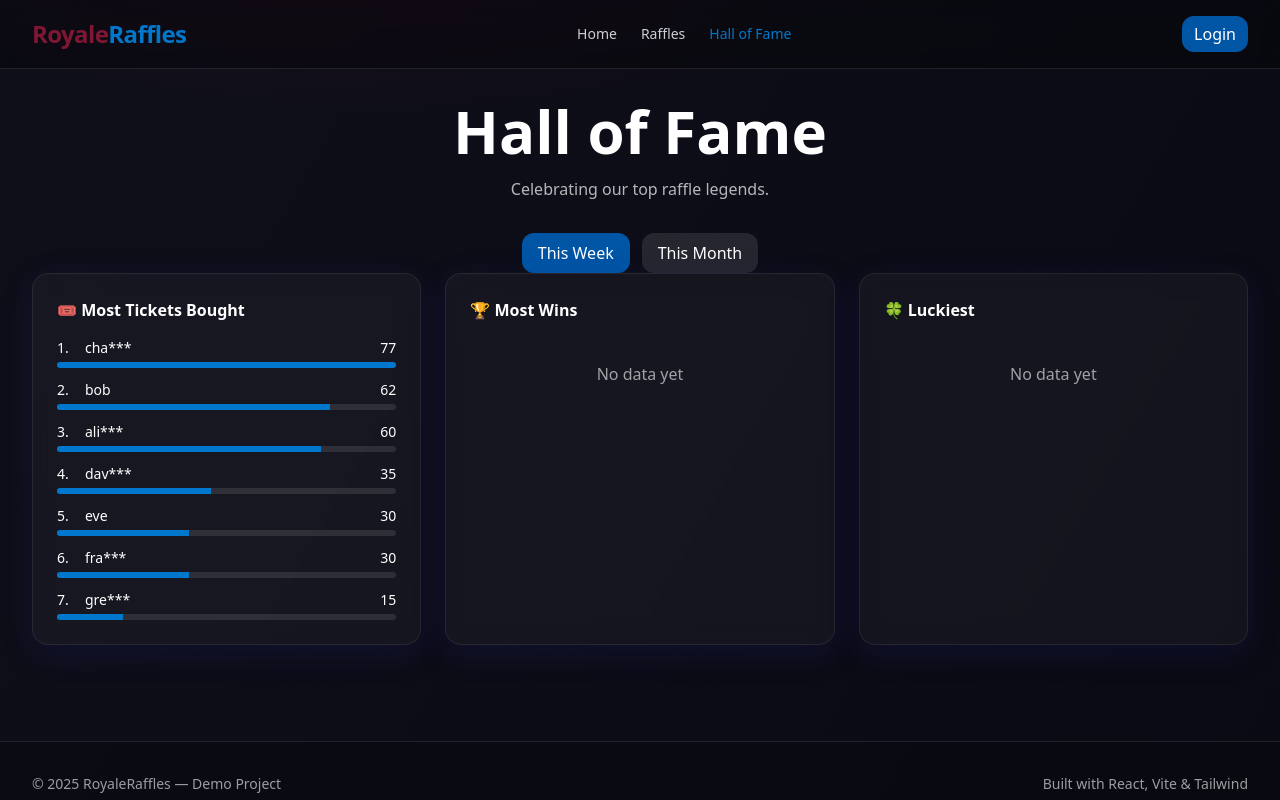
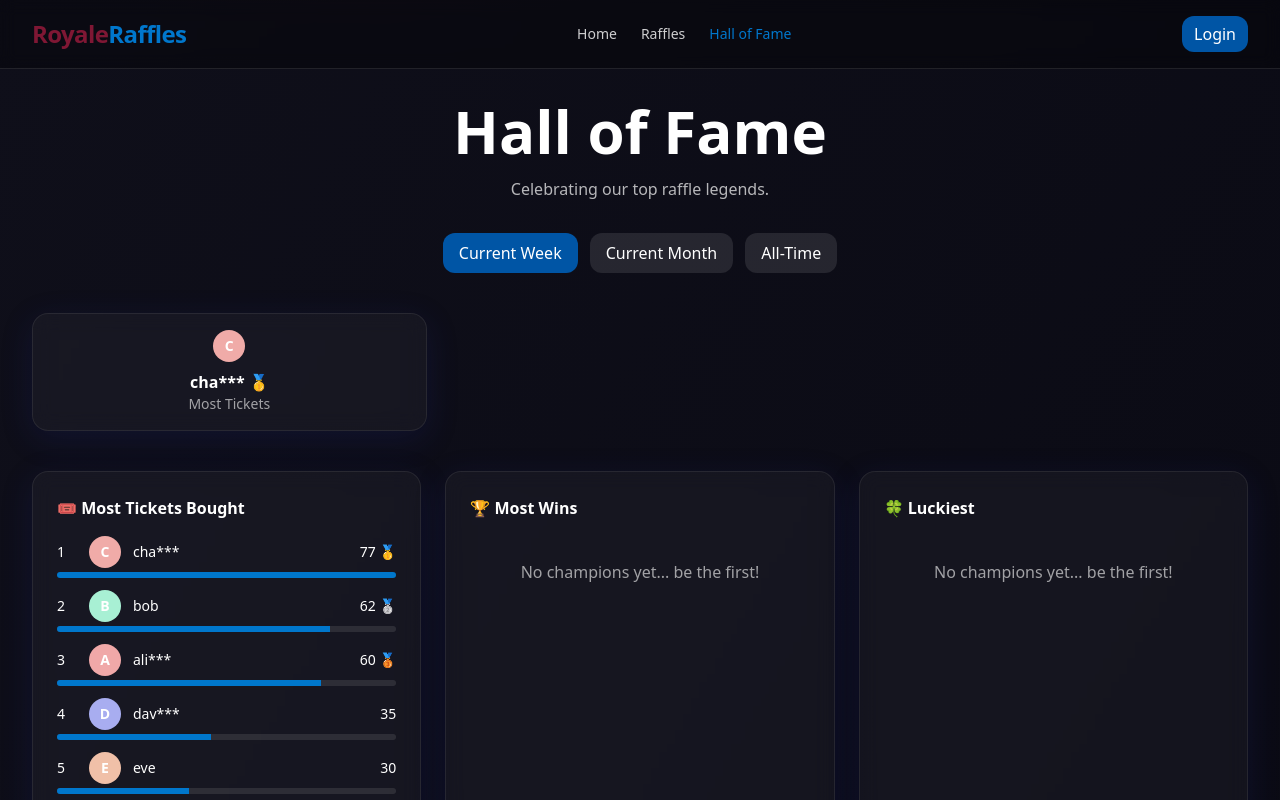
Before and after one commit to BossBabyGit/RoyaleRafflesReact, a React (Vite) app: page /hall-of-fame in a window 1280 px wide. Shown: the top 800 px of the page. Built offline with nearby package versions, Linux system fonts and the light colour scheme.

Commit message:
feat: enhance hall of fame with seasons and avatars

```diff
--- a/src/pages/HallOfFame.jsx
+++ b/src/pages/HallOfFame.jsx
@@ -7,25 +7,43 @@ function maskUsername(name, currentUser) {
   return name.length <= 3 ? name : name.slice(0,3) + '***'
 }
 
+function avatarColor(name) {
+  let hash = 0
+  for (let i = 0; i < name.length; i++) hash = name.charCodeAt(i) + ((hash << 5) - hash)
+  const hue = Math.abs(hash) % 360
+  return `hsl(${hue},70%,80%)`
+}
+
+function Avatar({ username }) {
+  return (
+    <div
+      className="w-8 h-8 rounded-full flex items-center justify-center text-sm font-bold"
+      style={{ backgroundColor: avatarColor(username) }}
+    >
+      {username.charAt(0).toUpperCase()}
+    </div>
+  )
+}
+
 export default function HallOfFame() {
   const { user, getAllUsers } = useAuth()
   const { raffles } = useRaffles()
-  const [range, setRange] = useState('week') // 'week' or 'month'
+  const [season, setSeason] = useState('week') // week, month, all
 
   const stats = useMemo(() => {
-    const days = range === 'week' ? 7 : 30
-    const cutoff = Date.now() - days * 24 * 60 * 60 * 1000
+    const days = season === 'week' ? 7 : season === 'month' ? 30 : null
+    const cutoff = days ? Date.now() - days * 24 * 60 * 60 * 1000 : 0
 
     const tickets = {}
     const wins = {}
 
     raffles.forEach(r => {
-      if (r.endsAt >= cutoff) {
+      if (cutoff === 0 || r.endsAt >= cutoff) {
         r.entries?.forEach(e => {
           tickets[e.username] = (tickets[e.username] || 0) + e.count
         })
       }
-      if (r.ended && r.winner && r.endsAt >= cutoff) {
+      if (r.ended && r.winner && (cutoff === 0 || r.endsAt >= cutoff)) {
         wins[r.winner] = (wins[r.winner] || 0) + 1
       }
     })
@@ -51,21 +69,31 @@ export default function HallOfFame() {
       .slice(0,10)
 
     return { mostTickets, mostWins, luckiest }
-  }, [range, raffles, getAllUsers])
+  }, [season, raffles, getAllUsers])
 
-  const renderList = (list, formatter, maxValue) => {
-    if (!list.length) return <div className="text-center py-6 text-white/60">No data yet</div>
+  const medal = idx => idx === 0 ? '🥇' : idx === 1 ? '🥈' : idx === 2 ? '🥉' : null
+
+  const renderList = (list, formatter) => {
+    if (!list.length) return <div className="text-center py-6 text-white/60">No champions yet... be the first!</div>
+    const maxValue = list[0]?.value || 1
     return (
       <ul className="space-y-3">
         {list.map((item, idx) => (
-          <li key={item.username}>
-            <div className="flex items-center gap-2">
-              <span className="w-5 text-sm">{idx + 1}.</span>
+          <li
+            key={item.username}
+            className="animate-fade-in-up"
+            style={{ animationDelay: `${idx * 80}ms` }}
+          >
+            <div className="flex items-center gap-3">
+              <span className="w-5 text-sm">{idx + 1}</span>
+              <Avatar username={item.username} />
               <span className="flex-1 text-sm">{maskUsername(item.username, user)}</span>
-              <span className="text-sm font-medium">{formatter(item)}</span>
+              <span className="text-sm font-medium flex items-center gap-1">
+                {formatter(item)} {medal(idx)}
+              </span>
             </div>
             <div className="h-1.5 bg-white/10 rounded-full overflow-hidden mt-1">
-              <div className="h-full bg-blue-light" style={{width: `${(item.value / (maxValue || 1)) * 100}%`}}></div>
+              <div className="h-full bg-blue-light" style={{width: `${(item.value / maxValue) * 100}%`}}></div>
             </div>
           </li>
         ))}
@@ -79,33 +107,74 @@ export default function HallOfFame() {
         <h1 className="text-4xl md:text-6xl font-extrabold">Hall of Fame</h1>
         <p className="text-white/70 mt-4 max-w-md">Celebrating our top raffle legends.</p>
         <div className="mt-8 flex gap-3">
-          <button
-            onClick={() => setRange('week')}
-            className={`px-4 py-2 rounded-xl transition ${range==='week' ? 'bg-blue text-white' : 'bg-white/10 hover:bg-white/20'}`}
-          >
-            This Week
+          <button onClick={() => setSeason('week')}
+            className={`px-4 py-2 rounded-xl transition ${
+              season==='week' ? 'bg-blue text-white' : 'bg-white/10 hover:bg-white/20'
+            }`}>
+            Current Week
           </button>
-          <button
-            onClick={() => setRange('month')}
-            className={`px-4 py-2 rounded-xl transition ${range==='month' ? 'bg-blue text-white' : 'bg-white/10 hover:bg-white/20'}`}
-          >
-            This Month
+          <button onClick={() => setSeason('month')}
+            className={`px-4 py-2 rounded-xl transition ${
+              season==='month' ? 'bg-blue text-white' : 'bg-white/10 hover:bg-white/20'
+            }`}>
+            Current Month
+          </button>
+          <button onClick={() => setSeason('all')}
+            className={`px-4 py-2 rounded-xl transition ${
+              season==='all' ? 'bg-blue text-white' : 'bg-white/10 hover:bg-white/20'
+            }`}>
+            All-Time
           </button>
         </div>
       </section>
 
-      <section className="grid gap-6 md:grid-cols-3">
+      {/* Season Champions */}
+      {stats.mostTickets[0] || stats.mostWins[0] || stats.luckiest[0] ? (
+        <section className="mt-10 grid gap-4 md:grid-cols-3">
+          {stats.mostTickets[0] && (
+            <div className="glass rounded-2xl p-4 flex flex-col items-center shadow-glow animate-fade-in-up">
+              <Avatar username={stats.mostTickets[0].username} />
+              <div className="mt-2 font-semibold flex items-center gap-1">
+                {maskUsername(stats.mostTickets[0].username, user)} <span>🥇</span>
+              </div>
+              <div className="text-sm text-white/60">Most Tickets</div>
+            </div>
+          )}
+          {stats.mostWins[0] && (
+            <div className="glass rounded-2xl p-4 flex flex-col items-center shadow-glow animate-fade-in-up">
+              <Avatar username={stats.mostWins[0].username} />
+              <div className="mt-2 font-semibold flex items-center gap-1">
+                {maskUsername(stats.mostWins[0].username, user)} <span>🥇</span>
+              </div>
+              <div className="text-sm text-white/60">Most Wins</div>
+            </div>
+          )}
+          {stats.luckiest[0] && (
+            <div className="glass rounded-2xl p-4 flex flex-col items-center shadow-glow animate-fade-in-up">
+              <Avatar username={stats.luckiest[0].username} />
+              <div className="mt-2 font-semibold flex items-center gap-1">
+                {maskUsername(stats.luckiest[0].username, user)} <span>🥇</span>
+              </div>
+              <div className="text-sm text-white/60">Luckiest</div>
+            </div>
+          )}
+        </section>
+      ) : (
+        <div className="text-center text-white/60 mt-10">No champions yet... be the first!</div>
+      )}
+
+      <section className="mt-10 grid gap-6 md:grid-cols-3">
         <div className="glass rounded-2xl p-6 border border-white/10 shadow-glow">
           <h3 className="font-semibold mb-4">🎟️ Most Tickets Bought</h3>
-          {renderList(stats.mostTickets, i => i.value, stats.mostTickets[0]?.value)}
+          {renderList(stats.mostTickets, i => i.value)}
         </div>
         <div className="glass rounded-2xl p-6 border border-white/10 shadow-glow">
           <h3 className="font-semibold mb-4">🏆 Most Wins</h3>
-          {renderList(stats.mostWins, i => i.value, stats.mostWins[0]?.value)}
+          {renderList(stats.mostWins, i => i.value)}
         </div>
         <div className="glass rounded-2xl p-6 border border-white/10 shadow-glow">
-          <h3 className="font-semibold mb-4">🍀 Luckiest</h3>
-          {renderList(stats.luckiest, i => `${Math.round(i.value * 100)}%`, stats.luckiest[0]?.value)}
+          <h3 className="font-semibold mb-4" title="Must have at least 5 tickets to qualify">🍀 Luckiest</h3>
+          {renderList(stats.luckiest, i => `${Math.round(i.value * 100)}%`)}
         </div>
       </section>
     </div>
--- a/tailwind.config.js
+++ b/tailwind.config.js
@@ -23,11 +23,16 @@ export default {
           "0%": { transform: "translateY(0px)" },
           "50%": { transform: "translateY(-10px)" },
           "100%": { transform: "translateY(0px)" }
+        },
+        fadeInUp: {
+          "0%": { opacity: 0, transform: "translateY(8px)" },
+          "100%": { opacity: 1, transform: "translateY(0)" }
         }
       },
       animation: {
         gradient: "gradientMove 18s ease infinite",
-        floaty: "floaty 6s ease-in-out infinite"
+        floaty: "floaty 6s ease-in-out infinite",
+        "fade-in-up": "fadeInUp 0.4s ease forwards"
       },
       boxShadow: {
         glow: "0 0 30px rgba(127, 23, 52, 0.45)",
```
